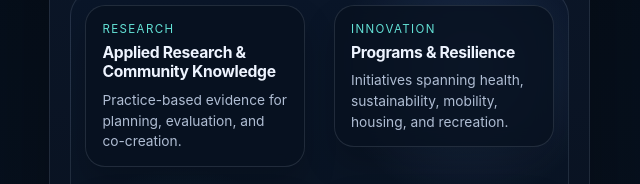
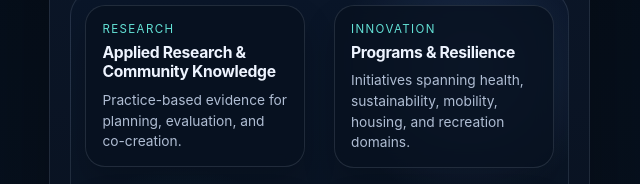
Before and after one commit to truenetworksociety/truenetwork.github.io, a plain HTML site: page index.html in a window 1280 px wide. Shown: the part 543-727 px from the top of the page, 640-1280 px from the left. Drawn offline with Linux system fonts and the light colour scheme.

Commit message:
TrueNetwork Society

```diff
--- a/index.html
+++ b/index.html
@@ -1323,7 +1323,7 @@
               <div class="node node-c">
                 <small>Innovation</small>
                 <strong>Programs &amp; Resilience</strong>
-                <p>Initiatives spanning health, sustainability, mobility, housing, and recreation.</p>
+                <p>Initiatives spanning health, sustainability, mobility, housing, and recreation domains.</p>
               </div>
 
               <div class="node node-d">
```
